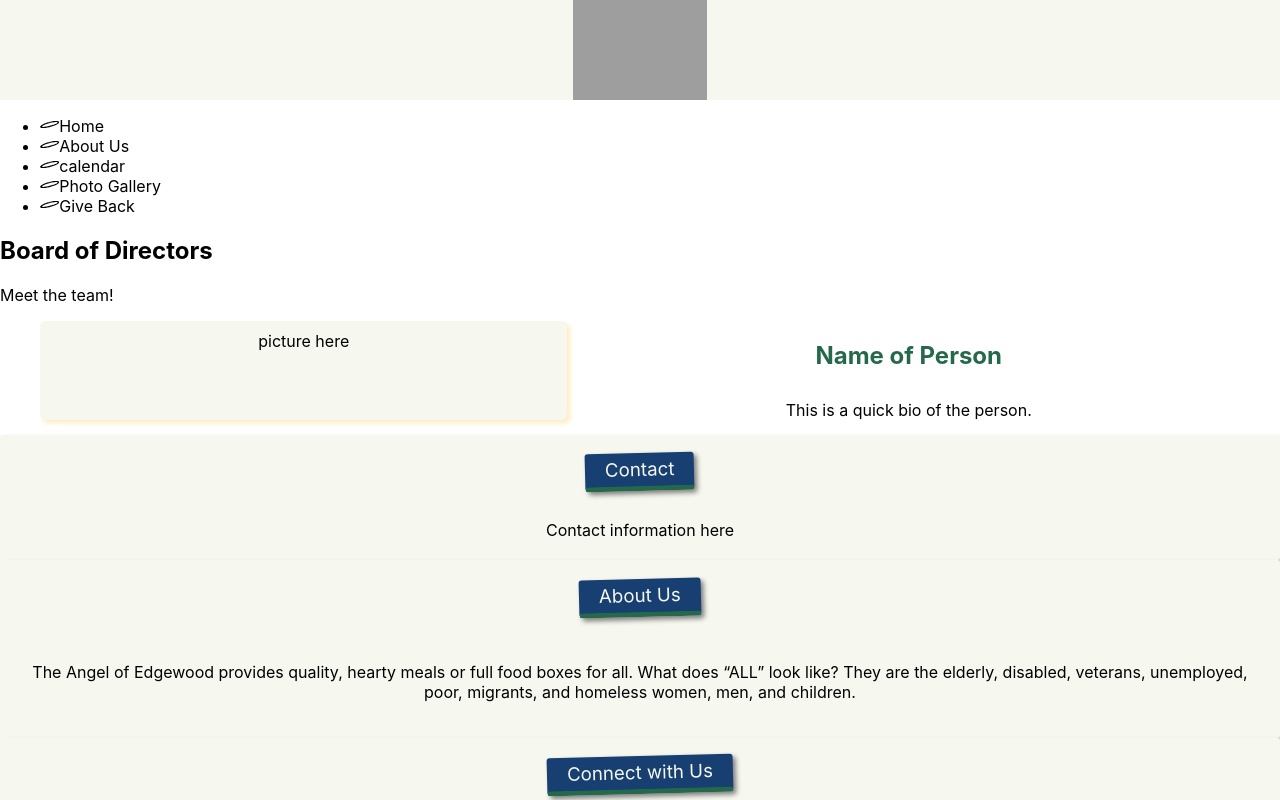
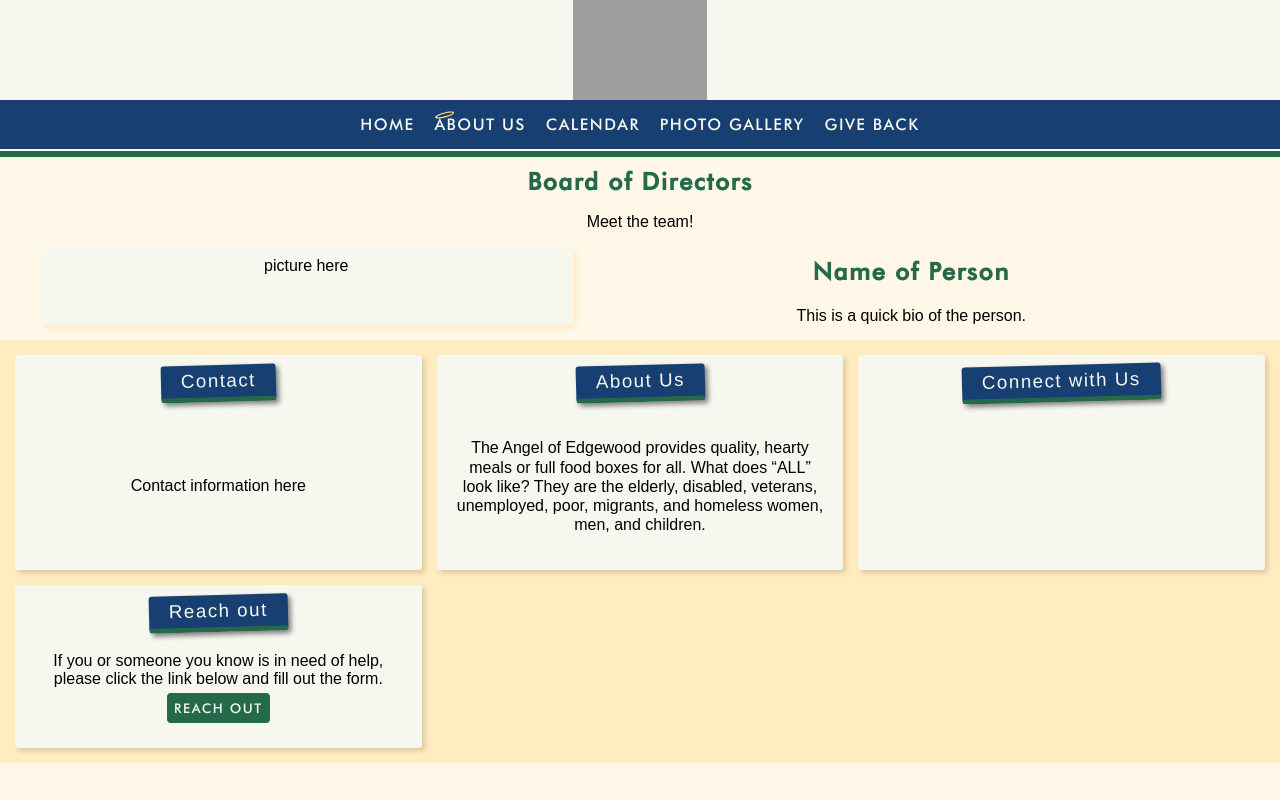
Before and after one commit to murraycoding/angel-of-edgewood, a Next.js app: page /about in a window 1280 px wide. Shown: the top 800 px of the page. Built offline with nearby package versions, Linux system fonts and the light colour scheme; grey boxes are pictures that could not be loaded.

Commit message:
updated global style sheets

```diff
--- a/styles/globals.scss
+++ b/styles/globals.scss
@@ -1,16 +1,156 @@
+@import 'variables';
+
 html,
 body {
   padding: 0;
   margin: 0;
-  font-family: -apple-system, BlinkMacSystemFont, Segoe UI, Roboto, Oxygen,
-    Ubuntu, Cantarell, Fira Sans, Droid Sans, Helvetica Neue, sans-serif;
-}
-
-a {
-  color: inherit;
-  text-decoration: none;
+  background-color: $neutral;
 }
 
 * {
   box-sizing: border-box;
+  font-family: Arial, Helvetica, sans-serif;
 }
+
+/* Fonts */
+@font-face {
+  font-family: "title";
+  src: url("../public/fonts/futura-medium-bt.ttf");
+}
+
+
+/* UI Elements */
+
+// buttons
+button {
+  background-color: $green;
+  color: $white;
+  text-transform: uppercase;
+  font-family: 'title';
+  letter-spacing: 1.5px;
+  border: 0px;
+  padding: 5px;
+  border-radius: 4px;
+  margin: 5px;
+  border: 2px solid $green;
+  &:hover {
+    background-color:$white;
+    color: $green;
+    transition: all 0.2s ease-in;
+    cursor: pointer;
+  }
+}
+
+//footer
+footer {
+  background-color: $second-neutral;
+}
+
+//header
+header {
+  background-color: $blue;
+  color: $white;
+  border-bottom: 6px solid $green;
+  a {
+    color: $white;
+    font-family: 'title';
+    text-decoration: none;
+    text-transform: uppercase;
+    &:hover {
+      color: $yellow;
+    }
+  }
+}
+
+// nav bar
+nav {
+  border-bottom: 2px solid $neutral;
+  ul {
+    display: flex;
+    flex-direction: row;
+    list-style-type: none;
+    padding: 7px 15px 15px 15px;
+    margin: 0px;
+    font-family: 'title';
+    letter-spacing: 1.5px;
+    justify-content: center;
+    li {
+      padding: 0px 10px;
+    }
+  }
+}
+
+/* Regualr HTML Elements */
+a {
+  color: $green;
+  text-decoration: none;
+  text-decoration: underline;
+}
+
+h1,h2,h3,h4,h5 {
+  margin: 10px 0px;
+  font-family: 'title';
+  letter-spacing: 1.5px;
+  color: $green;
+  text-align: center;
+}
+
+p {
+  line-height: 1.2rem;
+}
+
+
+/* Utility Classes */
+
+.small-text {
+  font-size: $small;
+}
+
+.large-text {
+  font-size: $large;
+}
+
+.xlarge-text {
+  font-size: $xlarge;
+}
+
+.xxlarge-text {
+  font-size: $xxlarge;
+}
+
+.cardHolder {
+  display: grid;
+  grid-template-columns: repeat(auto-fill, minmax(350px, 1fr));
+  padding: 15px;
+  gap: 15px;
+  justify-content: center;
+  justify-items: center;
+}
+
+.navLink {
+  display: flex;
+  flex-direction: column;
+  align-items: left;
+  svg {
+    height: 8px;
+    position: relative;
+    top: 4px;
+    color: $blue;
+  }
+}
+
+.currentPage {
+  svg {
+    color: $yellow;
+  }
+}
+
+.center {
+  text-align: center;
+}
+
+.uppercase {
+  text-transform: uppercase;
+}
+
+/* Media Queries */
```
